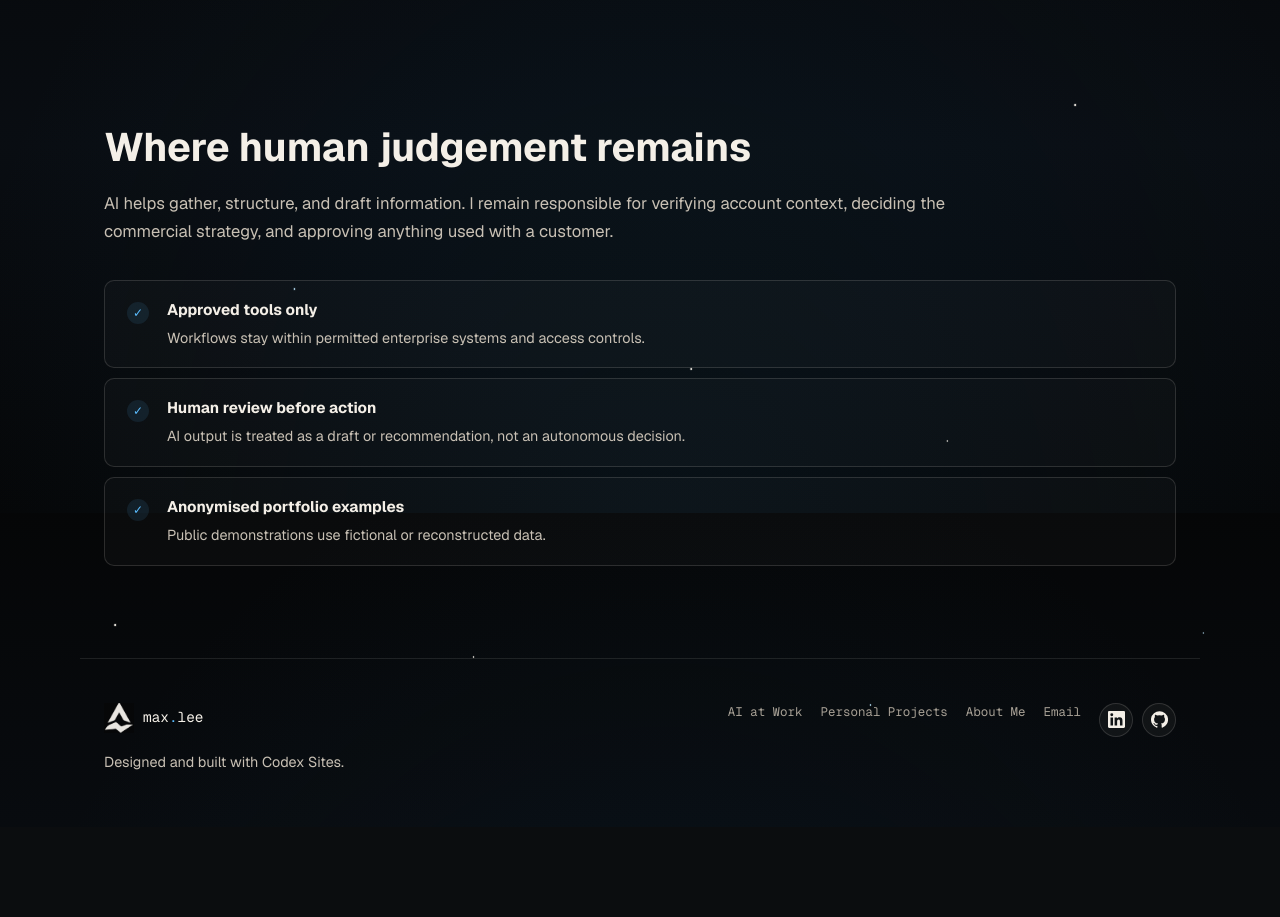
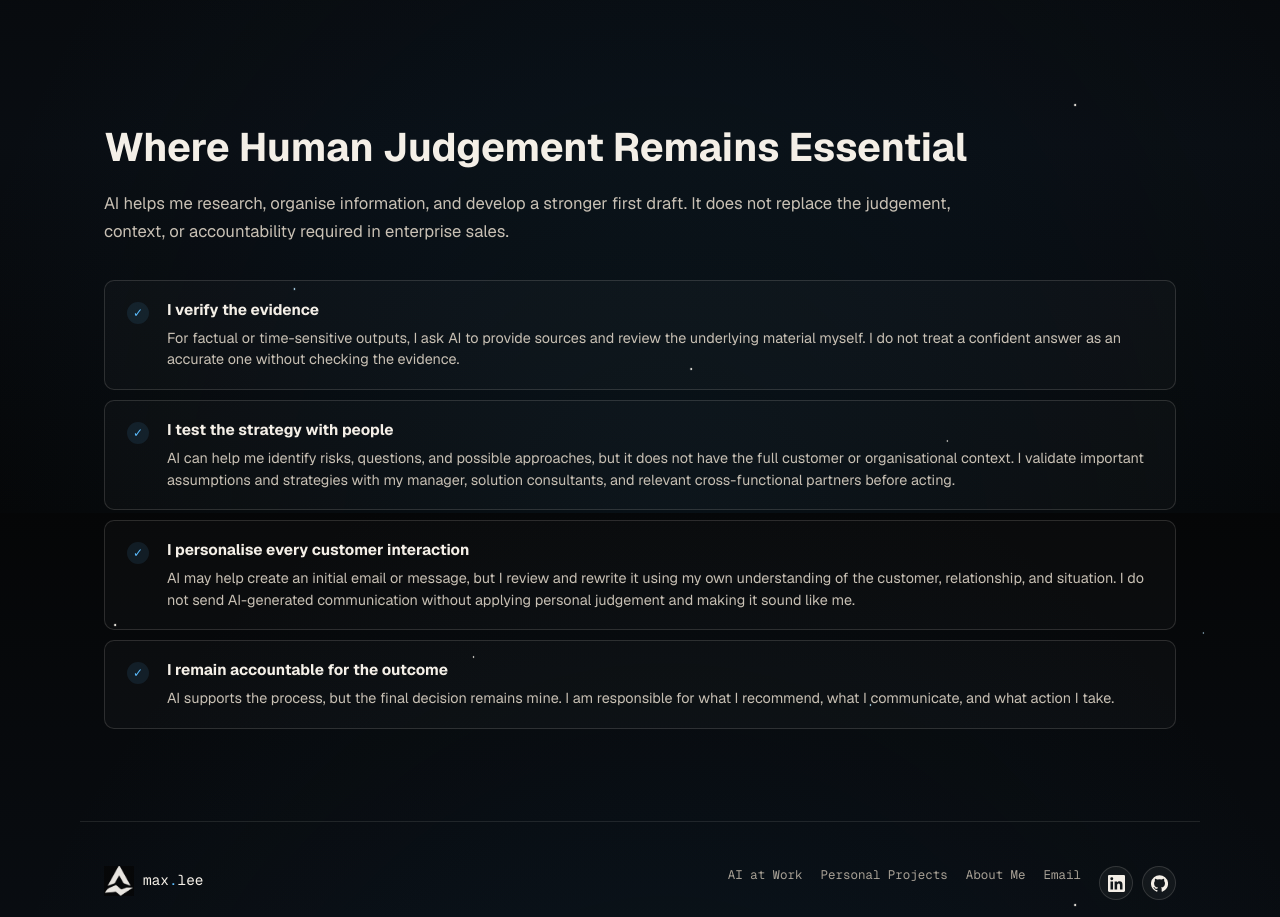
Before and after one commit to maxleesianyi/max-lee-ai-portfolio-website, a Next.js app: page /ai-at-work in a window 1280 px wide. Shown: the part 1087-2004 px from the top of the page. Before the commit the page ends 1914 px from the top, so only its background shows below. Built offline with nearby package versions, Linux system fonts and the light colour scheme.

Commit message:
Expand human judgement guidance

```diff
--- a/app/ai-at-work/page.tsx
+++ b/app/ai-at-work/page.tsx
@@ -36,23 +36,41 @@ export default function AiAtWorkPage() {
         <AiWorkExplorer stories={workStories} />
       </section>
       <section className="section-pad human-judgement">
-        <h2>Where human judgement remains</h2>
+        <h2>Where Human Judgement Remains Essential</h2>
         <p>
-          AI helps gather, structure, and draft information. I remain responsible for verifying account context,
-          deciding the commercial strategy, and approving anything used with a customer.
+          AI helps me research, organise information, and develop a stronger first draft. It does not replace the
+          judgement, context, or accountability required in enterprise sales.
         </p>
         <div className="human-judgement-list">
           <article>
-            <h3>Approved tools only</h3>
-            <p>Workflows stay within permitted enterprise systems and access controls.</p>
+            <h3>I verify the evidence</h3>
+            <p>
+              For factual or time-sensitive outputs, I ask AI to provide sources and review the underlying material
+              myself. I do not treat a confident answer as an accurate one without checking the evidence.
+            </p>
           </article>
           <article>
-            <h3>Human review before action</h3>
-            <p>AI output is treated as a draft or recommendation, not an autonomous decision.</p>
+            <h3>I test the strategy with people</h3>
+            <p>
+              AI can help me identify risks, questions, and possible approaches, but it does not have the full
+              customer or organisational context. I validate important assumptions and strategies with my manager,
+              solution consultants, and relevant cross-functional partners before acting.
+            </p>
           </article>
           <article>
-            <h3>Anonymised portfolio examples</h3>
-            <p>Public demonstrations use fictional or reconstructed data.</p>
+            <h3>I personalise every customer interaction</h3>
+            <p>
+              AI may help create an initial email or message, but I review and rewrite it using my own understanding
+              of the customer, relationship, and situation. I do not send AI-generated communication without applying
+              personal judgement and making it sound like me.
+            </p>
+          </article>
+          <article>
+            <h3>I remain accountable for the outcome</h3>
+            <p>
+              AI supports the process, but the final decision remains mine. I am responsible for what I recommend,
+              what I communicate, and what action I take.
+            </p>
           </article>
         </div>
       </section>
--- a/app/globals.css
+++ b/app/globals.css
@@ -1833,7 +1833,6 @@ a:hover .browser-frame {
   font-size: clamp(2rem, 3.1vw, 2.55rem);
   font-weight: 620;
   line-height: 1.05;
-  white-space: nowrap;
 }
 
 .human-judgement > p {
```
